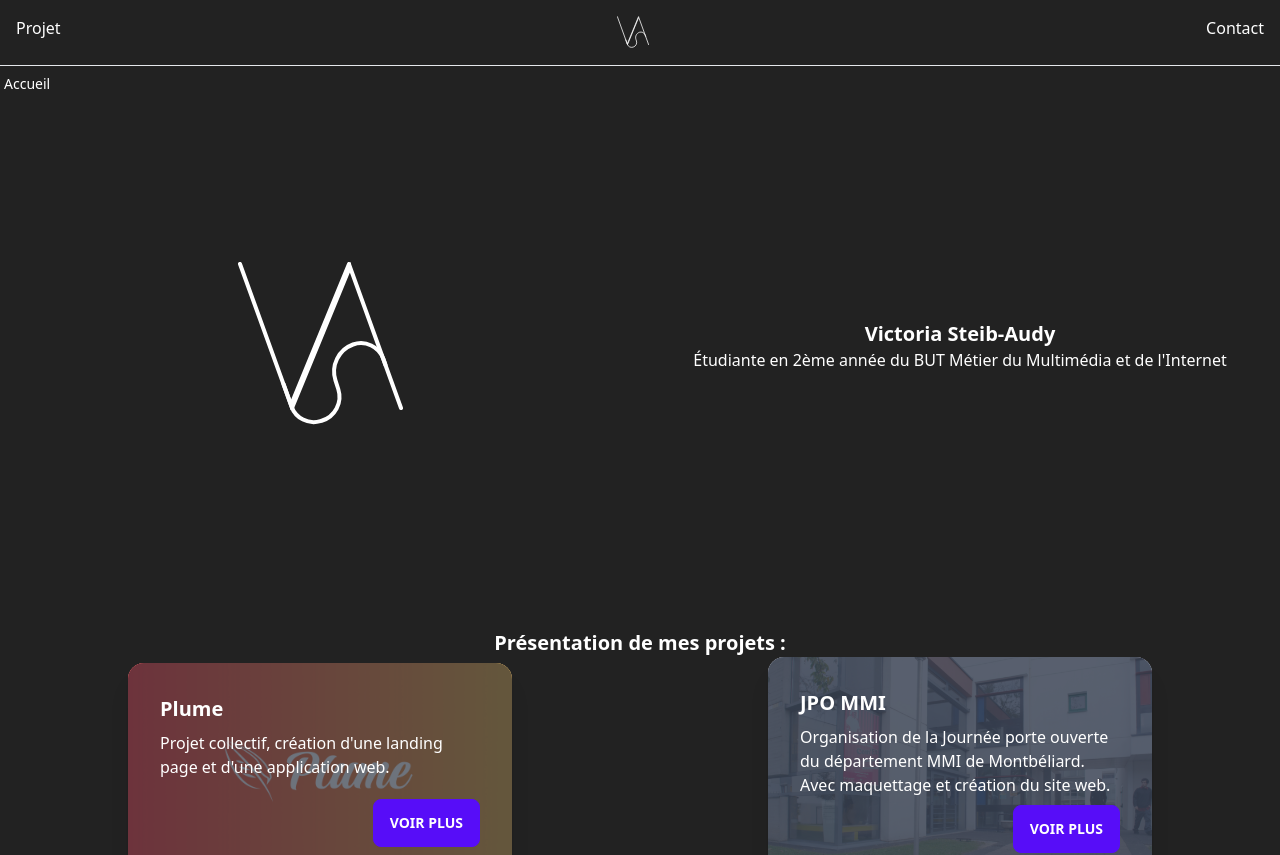
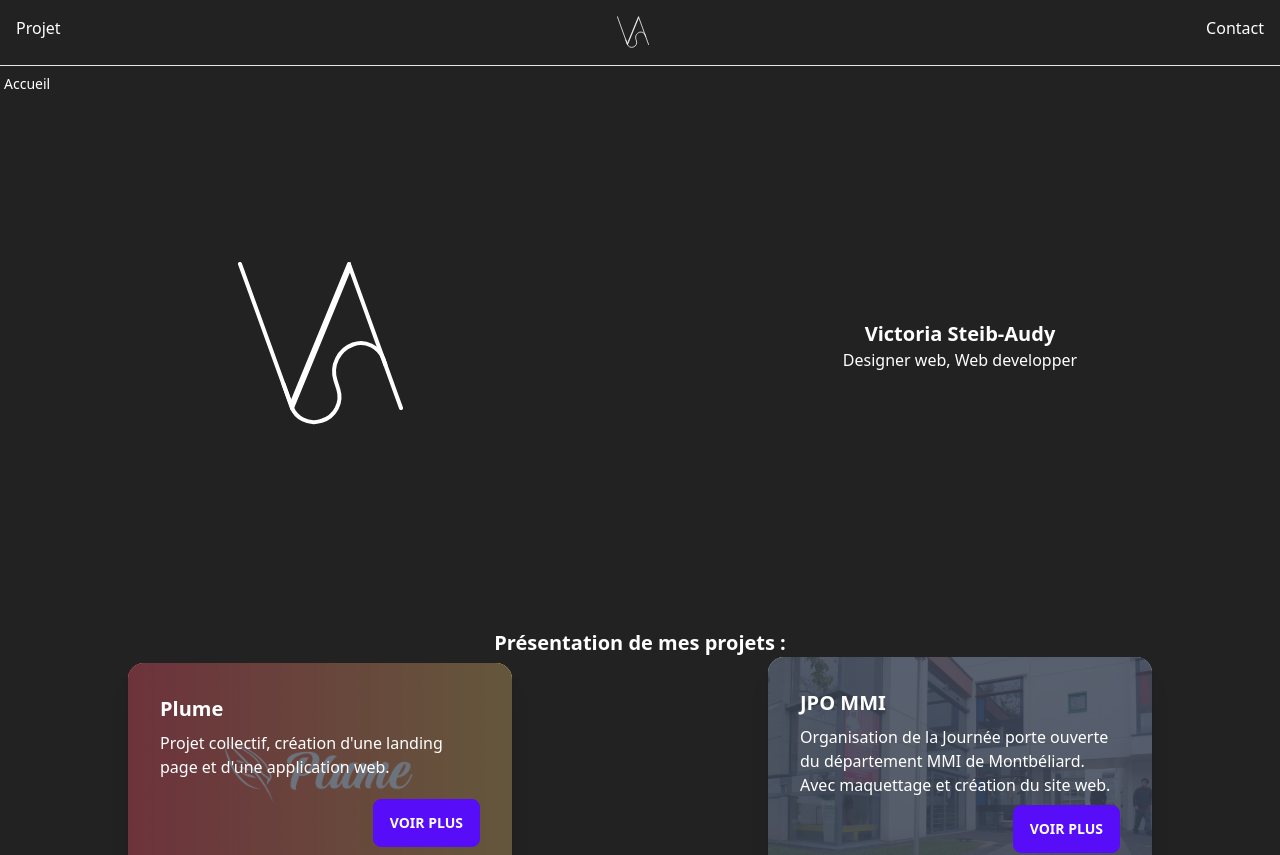
Before and after one commit to Steib-Audy-Victoria/Portfolio, a Vue app: page / in a window 1280 px wide. Shown: the top 855 px of the page. Built offline with nearby package versions, Linux system fonts and the light colour scheme; what prettier-plugin-tailwindcss would draw is missing.

Commit message:
correction home

```diff
--- a/src/views/HomeView.vue
+++ b/src/views/HomeView.vue
@@ -17,7 +17,7 @@ import LogoG from "../components/LogoG.vue";
         </div>
         <div class="text-center">
             <p class="text-xl font-bold">Victoria Steib-Audy</p>
-            <p>Étudiante en 2ème année du BUT Métier du Multimédia et de l'Internet </p>
+            <p>Designer web, Web developper</p>
         </div>
 
     </section>
```
